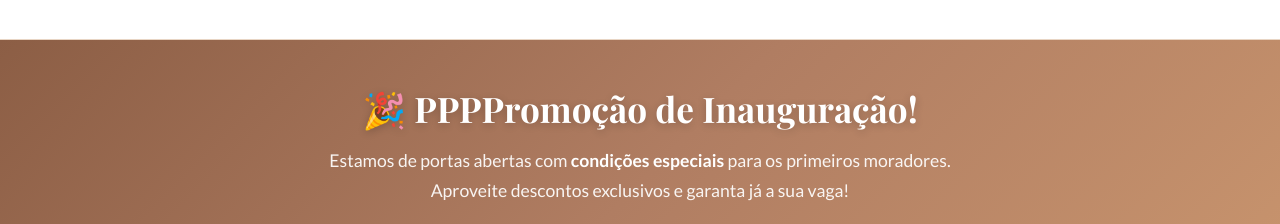
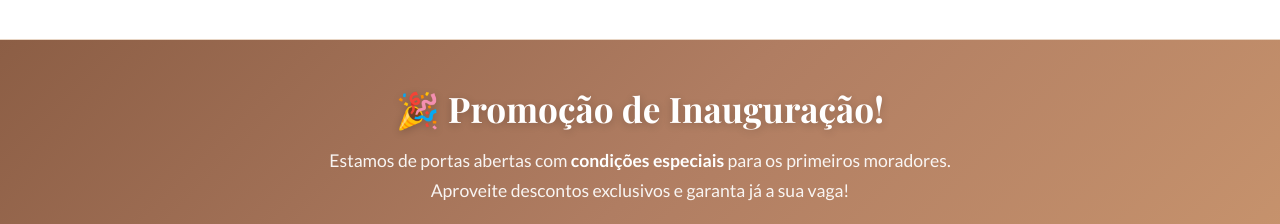
Before and after one commit to vitorstehling/siteMariaChico, a website: page index.html in a window 1280 px wide. Shown: the part 304-528 px from the top of the page. Drawn offline with nearby package versions, Linux system fonts and the light colour scheme.

Commit message:
Update index.html

```diff
--- a/index.html
+++ b/index.html
@@ -65,7 +65,7 @@
   <!-- ========== BANNER PROMOÇÃO INAUGURAÇÃO ========== -->
   <section id="promo-inauguracao">
     <div class="promo-inauguracao-inner">
-      <h2 class="promo-inauguracao-title">🎉 PPPPromoção de Inauguração!</h2>
+      <h2 class="promo-inauguracao-title">🎉 Promoção de Inauguração!</h2>
       <p class="promo-inauguracao-text">
         Estamos de portas abertas com <strong>condições especiais</strong> para os primeiros moradores.<br />
         Aproveite descontos exclusivos e garanta já a sua vaga!
```
